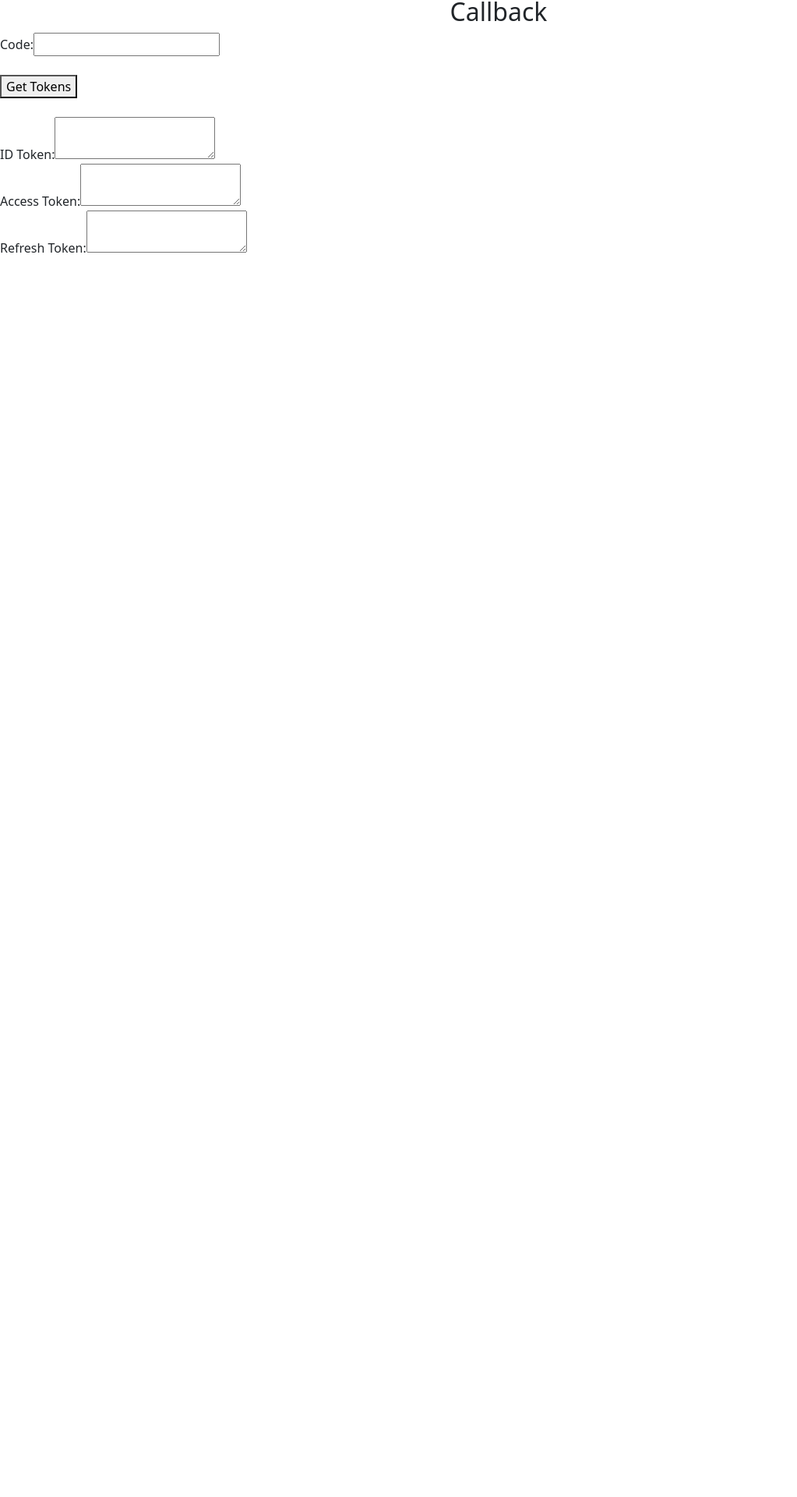
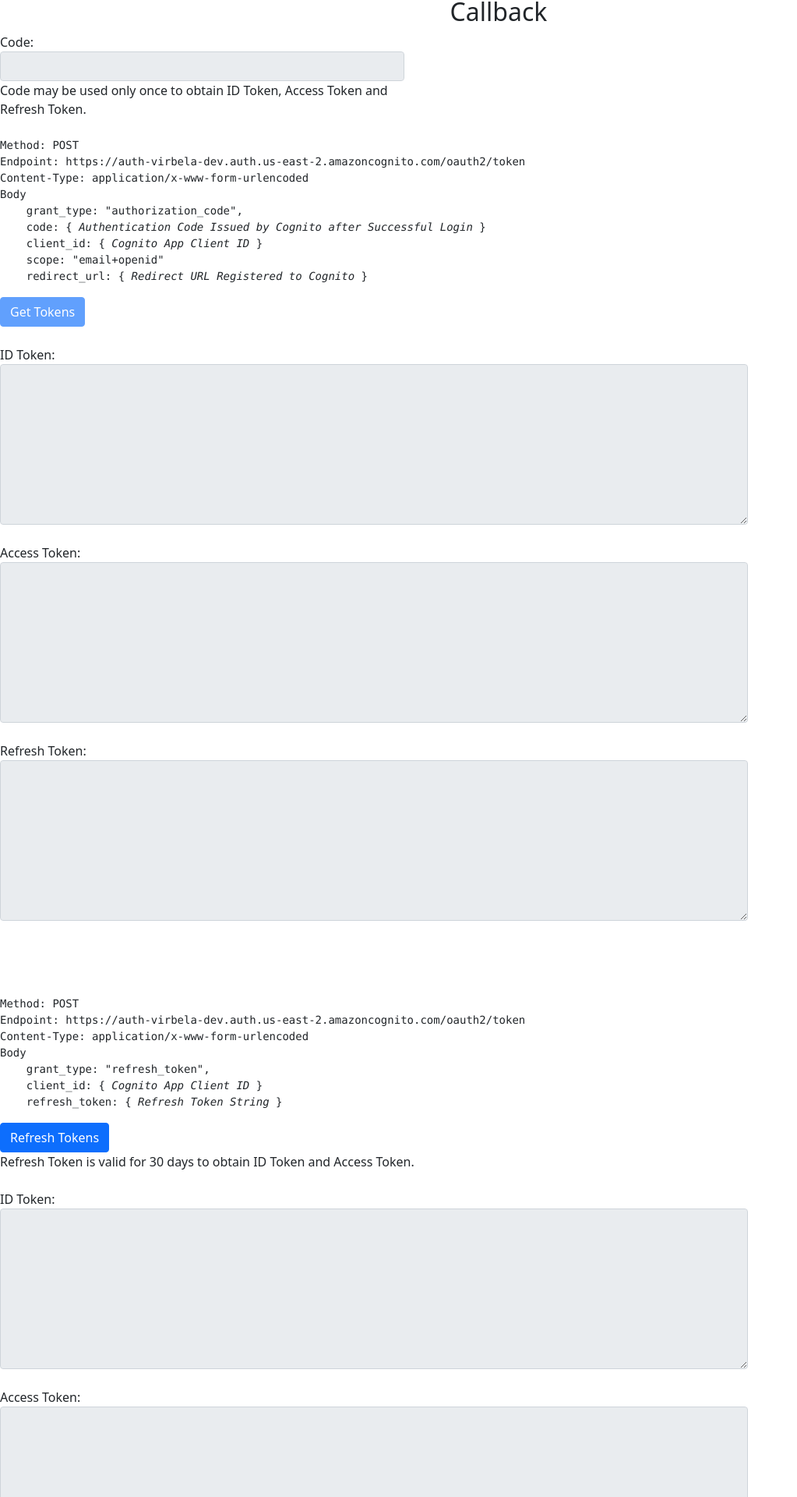
Before and after one commit to david-d-an/CognitoAccessClient, a React (Create React App) app: page /callback in a window 1280 px wide. Shown: the part 108-2028 px from the top of the page at 78% size, without its empty margins (0-1023 px from the left). Before the commit the page ends 800 px from the top, so only its background shows below. Built offline with nearby package versions, Linux system fonts and the light colour scheme.

Commit message:
Add styles. Add example and explanations

```diff
--- a/src/pages/Callback.jsx
+++ b/src/pages/Callback.jsx
@@ -5,45 +5,17 @@ const request = require('request');
 
 const Callback = (props) => {
   const [searchParams] = useSearchParams();
-  const [tokens, setTokens] = useState({});
+  const [tokensButtonFired, setTokensButtonFired] = useState(false);
+  const [originalTokens, setOriginalTokens] = useState({});
+  const [refreshedTokens, setRefreshedTokens] = useState({});
   const code = searchParams.get('code');
 
-  return (<>
-    <br/><br/>
-    <div style={{display: 'flex', justifyContent: 'center'}} >
-      <h2>Callback</h2>
-    </div>
-    <div>
-      <label>Code:
-        <input id="code" type="text" value={code} readOnly />
-      </label>
-    </div>
-    <br/>
-
-    <button onClick={() => getTokens(code, setTokens)} >Get Tokens</button>
-    <br/>
-    <br/>
-
-    <div>
-      <label>ID Token:</label>
-      <textarea value={tokens.id_token} readOnly />
-      <br/>
-      <label>Access Token:</label>
-      <textarea value={tokens.access_token} readOnly />
-      <br/>
-      <label>Refresh Token:</label>
-      <textarea value={tokens.refresh_token} readOnly />
-    </div>
-  </>);
-}
-
-
-const getTokens = (code, setTokens) => {
+  const getTokens = (code) => {
     const tokenEndPoint = process.env.REACT_APP_TOKEN_ENDPOINT;
     const client_id = process.env.REACT_APP_CLIENT_ID;
     const scope = process.env.REACT_APP_SCOPE || "email+openid";
     const redirect_uri = process.env.REACT_APP_REDIRECT_URI;
-  const grant_type = process.env.REACT_APP_GRANT_TYPE || "authorization_code";
+    const grant_type = "authorization_code";
 
     // console.log(`tokenEndPoint: ${tokenEndPoint}`);
     // console.log(`client_id: ${client_id}`);
@@ -67,23 +39,147 @@ const getTokens = (code, setTokens) => {
           console.log(`error: ${error}`);
         }
 
+        setTokensButtonFired(true);
+
+        const { id_token, access_token, refresh_token } = JSON.parse(body);
+        setOriginalTokens({ id_token, access_token, refresh_token });
+
         // console.log(`response.statusCode: ${response.statusCode}`);
         // console.log(`body: ${body}`);
-      // console.log(`id_token: ${body.id_token}`);
-      // console.log(`access_token: ${body.access_token}`);
-      // console.log(`refresh_token: ${body.refresh_token}`);
-
-      const { id_token, access_token, refresh_token } = JSON.parse(body);
-      setTokens({ id_token, access_token, refresh_token });
-
-      console.log(`body: ${body}`);
-      console.log(`id_token: ${id_token}`);
-      console.log(`access_token: ${access_token}`);
-      console.log(`refresh_token: ${refresh_token}`);
+        // console.log(`id_token: ${id_token}`);
+        // console.log(`access_token: ${access_token}`);
+        // console.log(`refresh_token: ${refresh_token}`);
 
         return { id_token, access_token, refresh_token };
       }
     );
   }
 
+  const refreshTokens = (refresh_token) => {
+    const tokenEndPoint = process.env.REACT_APP_TOKEN_ENDPOINT;
+    const client_id = process.env.REACT_APP_CLIENT_ID;
+    const grant_type = "refresh_token";
+
+    request.post(
+      tokenEndPoint,
+      {
+        form: {
+          grant_type,
+          client_id,
+          refresh_token
+        }
+      },
+      function (error, response, body) {
+        if (error) {
+          console.log(`error: ${error}`);
+        }
+
+        const { id_token, access_token } = JSON.parse(body);
+        setRefreshedTokens({ id_token, access_token });
+
+        return { id_token, access_token };
+      }
+    );
+  }
+
+
+  return (<>
+    <br/><br/>
+    <div style={{display: 'flex', justifyContent: 'center'}} >
+      <h2>Callback</h2>
+    </div>
+    <div className="row">
+      <div className={'form-group col-5'} >
+        <label>Code:</label>
+        <input id="code" type="text" value={code} className={'form-control'} readOnly />
+        <label>Code may be used only once to obtain ID Token, Access Token and Refresh Token.</label>
+      </div>
+    </div>
+    <br/>
+
+    <pre><code>
+    Method: POST <br/>
+    Endpoint: https://auth-virbela-dev.auth.us-east-2.amazoncognito.com/oauth2/token <br/>
+    Content-Type: application/x-www-form-urlencoded <br/>
+    Body <br/>
+    &nbsp;   grant_type: &quot;authorization_code&quot;, <br/>
+    &nbsp;   code: &#123; <i>Authentication Code Issued by Cognito after Successful Login</i> &#125; <br/>
+    &nbsp;   client_id: &#123; <i>Cognito App Client ID</i> &#125; <br/>
+    &nbsp;   scope: &quot;email+openid&quot; <br/>
+    &nbsp;   redirect_url: &#123; <i>Redirect URL Registered to Cognito</i> &#125; <br/>
+    </code></pre>
+
+    <button
+      onClick={() => getTokens(code)}
+      className={'btn btn-primary'} disabled={!code || tokensButtonFired} >
+      Get Tokens
+    </button>
+    <br/>
+    <br/>
+
+    <div>
+      <div className={'form-group col-9'} >
+        <label>ID Token:</label>
+        <br/>
+        <textarea value={originalTokens.id_token} className={'form-control'} rows={8} readOnly />
+      </div>
+      <br/>
+
+      <div className={'form-group col-9'} >
+        <label>Access Token:</label>
+        <br/>
+        <textarea value={originalTokens.access_token} className={'form-control'} rows={8} readOnly />
+      </div>
+      <br/>
+
+      <div className={'form-group col-9'} >
+        <label>Refresh Token:</label>
+        <br/>
+        <textarea value={originalTokens.refresh_token} className={'form-control'} rows={8} readOnly />
+      </div>
+    </div>
+    <br/>
+    <br/>
+    <br/>
+    <br/>
+
+
+
+    <pre><code>
+    Method: POST <br/>
+    Endpoint: https://auth-virbela-dev.auth.us-east-2.amazoncognito.com/oauth2/token <br/>
+    Content-Type: application/x-www-form-urlencoded <br/>
+    Body <br/>
+    &nbsp;   grant_type: &quot;refresh_token&quot;, <br/>
+    &nbsp;   client_id: &#123; <i>Cognito App Client ID</i> &#125; <br/>
+    &nbsp;   refresh_token: &#123; <i>Refresh Token String</i> &#125; <br/>
+    </code></pre>
+
+    <button
+      onClick={() => refreshTokens(originalTokens.refresh_token)}
+      className={'btn btn-primary'}>
+      Refresh Tokens
+    </button>
+    <br/>
+    <label>Refresh Token is valid for 30 days to obtain ID Token and Access Token.</label>
+    <br/>
+    <br/>
+
+    <div>
+      <div className={'form-group col-9'} >
+        <label>ID Token:</label>
+        <br/>
+        <textarea value={refreshedTokens.id_token} className={'form-control'} rows={8} readOnly />
+      </div>
+      <br/>
+
+      <div className={'form-group col-9'} >
+        <label>Access Token:</label>
+        <br/>
+        <textarea value={refreshedTokens.access_token} className={'form-control'} rows={8} readOnly />
+      </div>
+    </div>
+  </>);
+}
+
 export default Callback;
```
Lines whose indentation alone changed are shown as unchanged.
